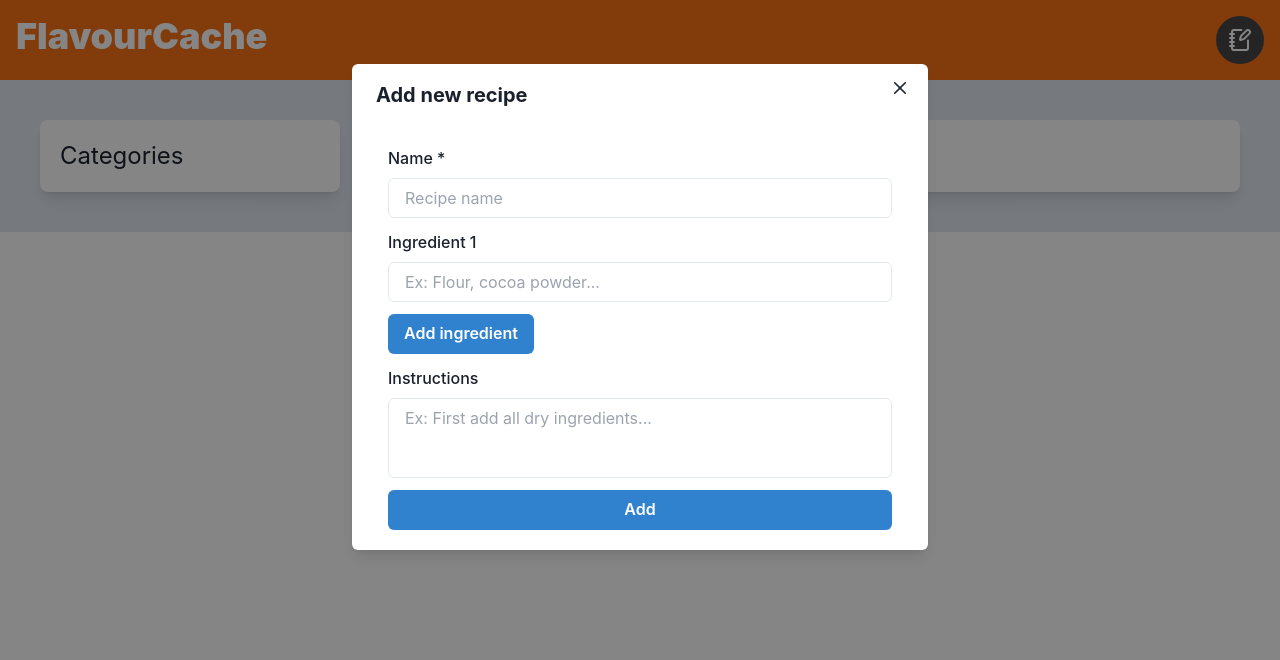
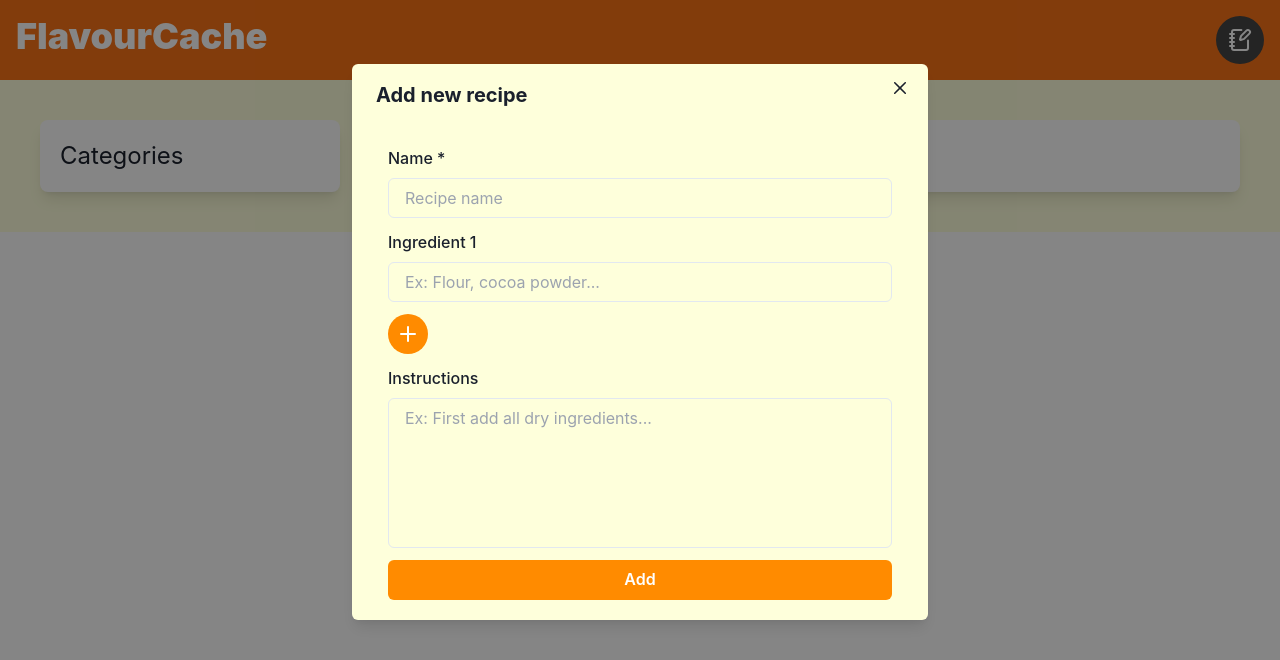
Before and after one commit to wisyxx/FlavourCache, a React (Vite) app: page / in a window 1280 px wide. Both pictures are taken after a click on the button "New recipe". Shown: the top 660 px of the page. Built offline with nearby package versions, Linux system fonts and the light colour scheme.

Commit message:
Change some styles

```diff
--- a/index.html
+++ b/index.html
@@ -6,7 +6,7 @@
     <title>FlavourCache, access an archive of past flavours!</title>
   </head>
   <body>
-    <div id="root" class="bg-slate-200"></div>
+    <div id="root" class=" bg-[#feffdb]"></div>
     <script type="module" src="/src/main.tsx"></script>
   </body>
 </html>
--- a/src/components/AddRecipeModal.tsx
+++ b/src/components/AddRecipeModal.tsx
@@ -46,7 +46,7 @@ export const AddRecipeModal = () => {
         onClose={onClose}
       >
         <ModalOverlay />
-        <ModalContent>
+        <ModalContent bg="#feffdb">
           <ModalHeader fontWeight="bold">Add new recipe</ModalHeader>
           <ModalCloseButton />
           <ModalBody>
--- a/src/components/RecipeForm.tsx
+++ b/src/components/RecipeForm.tsx
@@ -1,7 +1,15 @@
 import { FormEvent } from 'react';
 import { useRecipe } from '../hooks/useRecipe';
-import { Box, Button, Input, FormLabel, Textarea } from '@chakra-ui/react';
+import {
+  Box,
+  Button,
+  Input,
+  FormLabel,
+  Textarea,
+  IconButton,
+} from '@chakra-ui/react';
 import { NewIngredient } from './NewIngredient';
+import { Plus } from 'lucide-react';
 
 export const RecipeForm = () => {
   const { onClose, state, dispatch } = useRecipe();
@@ -26,23 +34,35 @@ export const RecipeForm = () => {
             id={ingredient.id}
           />
         ))}
-        <Button
+        <IconButton
+          bg="#ff8b00"
+          _hover={{
+            backgroundColor: '#ffc60b',
+          }}
+          isRound={true}
+          aria-label="Add ingredient"
+          icon={<Plus />}
           onClick={() => dispatch({ type: 'add-ingredient' })}
           colorScheme="blue"
         >
           Add ingredient
-        </Button>
+        </IconButton>
       </Box>
 
       <Box>
         <FormLabel>Instructions</FormLabel>
         <Textarea
+          h='150'
           className=" resize-none"
           placeholder="Ex: First add all dry ingredients..."
         />
       </Box>
 
       <Button
+        bg="#ff8b00"
+        _hover={{
+          backgroundColor: '#ffc60b',
+        }}
         className="w-full"
         type="submit"
         colorScheme="blue"
```
